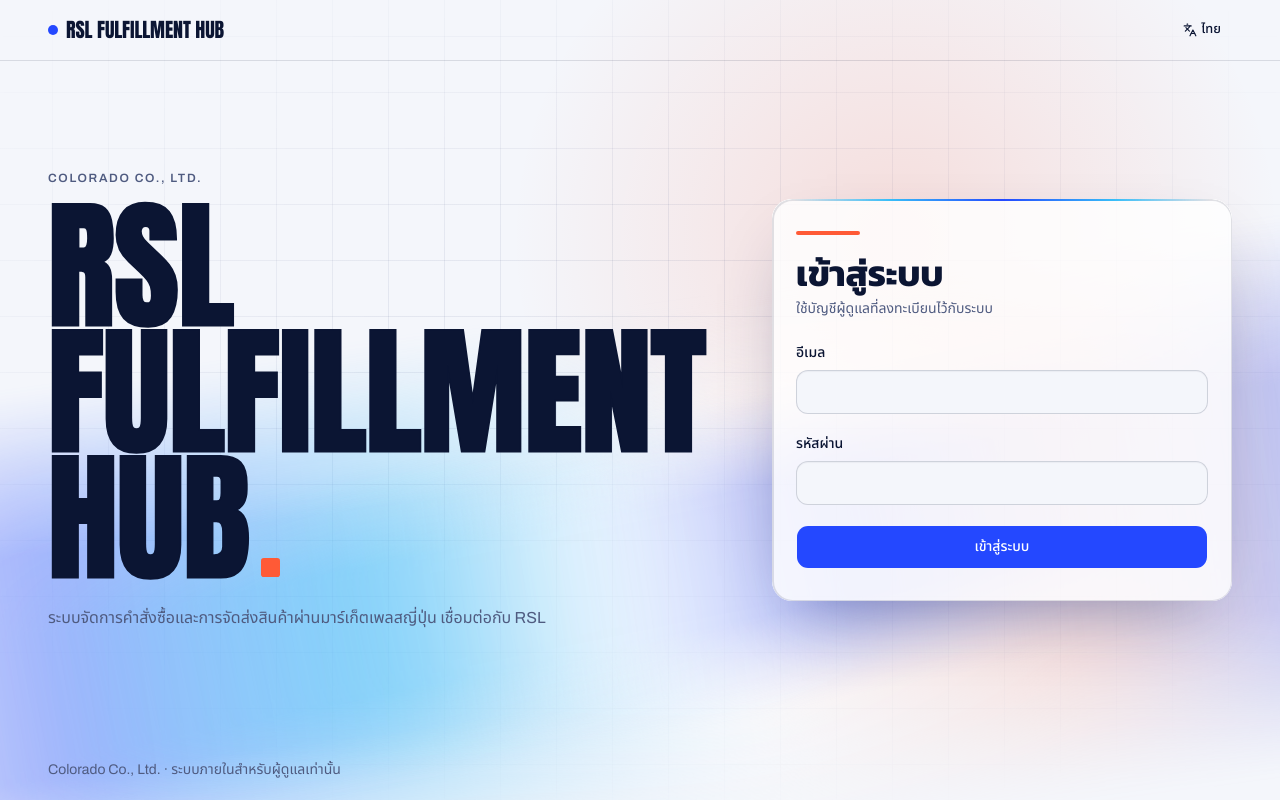
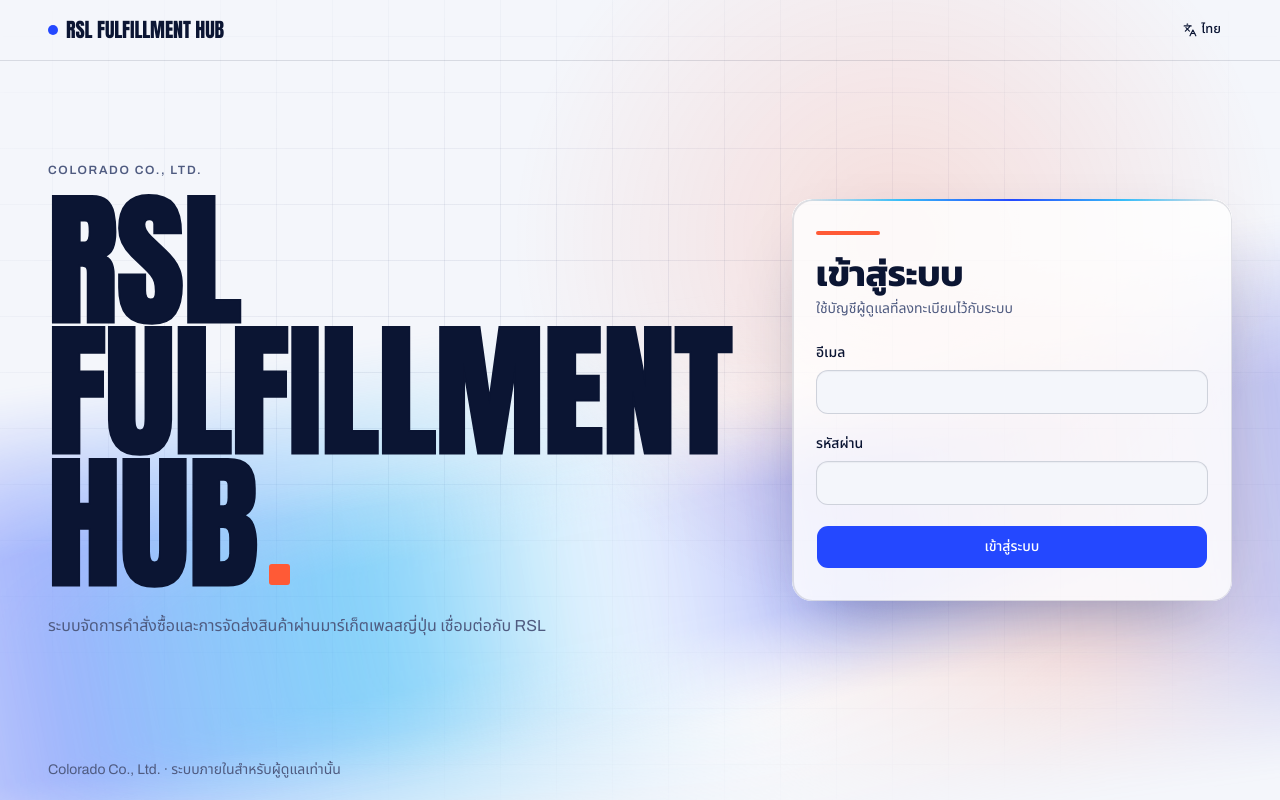
Before and after one commit to xbpkdi/01418321-final-project, a Next.js app: page /login in a window 1280 px wide. Built offline with nearby package versions, Linux system fonts and the light colour scheme.

Commit message:
fix: size the login title from the viewport so the card stays next to it

```diff
--- a/src/app/login/page.tsx
+++ b/src/app/login/page.tsx
@@ -2,7 +2,7 @@
 
 // LoginScreen — UC 1A เข้าสู่ระบบ
 // โครงหน้าแนว poster: ชื่อระบบตัวใหญ่ซ้าย (split-flap) + การ์ดฟอร์มกระจกขวา
-// ด้านหลังเป็นตาราง blueprint จางๆ + แถบแสง ribbon โทนน้ำเงิน + แสงจางๆ ตามเมาส์
+// ด้านหลังเป็นตาราง blueprint จางๆ + แถบแสง ribbon โทนน้ำเงิน + แสงส้มจางๆ ตามเมาส์
 // ข้อความและเงื่อนไขตรวจสอบทุกอย่างมาจาก 00-use-case-descriptions.md
 
 import { useRef, useState } from "react";
@@ -33,12 +33,19 @@
   const hostRef = useRef<HTMLDivElement>(null);
   const still = usePrefersReducedMotion();
 
-  // ส่งตำแหน่งเมาส์ให้ .cursor-glow
+  const glowFrame = useRef<number | null>(null);
+
+  // ส่งตำแหน่งเมาส์ให้ .cursor-glow ไม่เกินเฟรมละครั้ง เพื่อไม่ให้วาดพื้นหลังใหม่ทุก event
   function trackGlow(e: React.PointerEvent<HTMLDivElement>) {
-    const el = hostRef.current;
-    if (!el || still) return;
-    el.style.setProperty("--gx", `${e.clientX}px`);
-    el.style.setProperty("--gy", `${e.clientY}px`);
+    if (still || glowFrame.current !== null) return;
+    const { clientX, clientY } = e;
+    glowFrame.current = requestAnimationFrame(() => {
+      glowFrame.current = null;
+      const el = hostRef.current;
+      if (!el) return;
+      el.style.setProperty("--gx", `${clientX}px`);
+      el.style.setProperty("--gy", `${clientY}px`);
+    });
   }
 
   function handleSubmit(event: React.FormEvent) {
@@ -84,11 +91,12 @@
     <div
       ref={hostRef}
       onPointerMove={trackGlow}
-      className="cursor-glow relative isolate flex min-h-[100dvh] flex-col overflow-hidden"
+      className="bg-background relative isolate flex min-h-[100dvh] flex-col overflow-hidden"
     >
       <div className="grid-paper" aria-hidden />
       <div className="ribbon" aria-hidden />
       <div className="ribbon ribbon-2" aria-hidden />
+      <div className="cursor-glow" aria-hidden />
 
       <header className="flex items-center justify-between gap-4 border-b px-[clamp(16px,4vw,48px)] py-4">
         <span className="display flex items-center gap-2 text-xl">
@@ -98,13 +106,16 @@
         <LanguageToggle />
       </header>
 
-      <main className="mx-auto grid w-full max-w-[1320px] flex-1 items-center gap-10 px-[clamp(16px,4vw,48px)] py-10 lg:grid-cols-[minmax(0,57rem)_minmax(400px,460px)] lg:justify-center lg:gap-14">
-        {/* @container: ขนาดหัวข้อคิดจากความกว้างคอลัมน์นี้ ไม่ใช่ทั้งจอ */}
-        <section className="rise @container">
+      <main className="mx-auto grid w-full max-w-[1320px] flex-1 items-center gap-10 px-[clamp(16px,4vw,48px)] py-10 lg:grid-cols-[auto_440px] lg:justify-center lg:gap-14">
+        {/* จอเล็ก: ขนาดหัวข้อคิดจากความกว้างคอลัมน์ (@container)
+            จอ lg ขึ้นไป: คิดจากพื้นที่ที่เหลือหลังหักการ์ด 440px, ช่องว่าง 3.5rem และขอบซ้ายขวา
+            คอลัมน์ซ้ายจึงกว้างเท่าตัวหนังสือพอดี การ์ดชิดหัวข้อในระยะคงที่
+            FULFILLMENT กว้างราว 4.69em จึงคูณ 0.212 */}
+        <section className="rise @container lg:[container-type:normal]">
           <p className="eyebrow">{t.app.company}</p>
           <FlapTitle
             text={t.app.name}
-            className="display display-heavy mt-4 cursor-default text-[min(12rem,21cqw)]"
+            className="display display-heavy mt-4 cursor-default text-[min(12rem,21cqw)] lg:text-[min(12rem,calc((min(100vw,1320px)-2*clamp(16px,4vw,48px)-440px-3.5rem)*0.212))]"
             suffix={
               <span
                 aria-hidden
```
